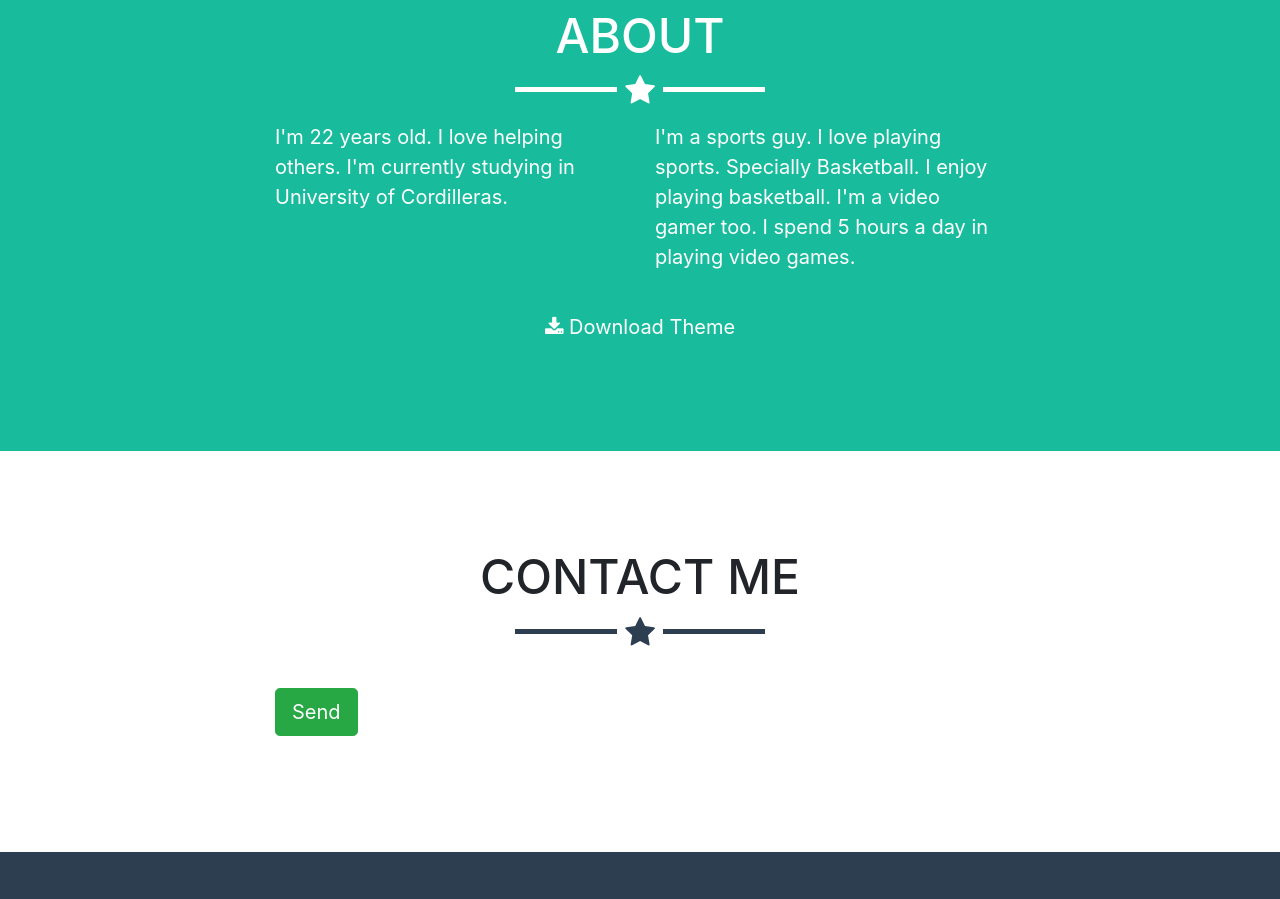
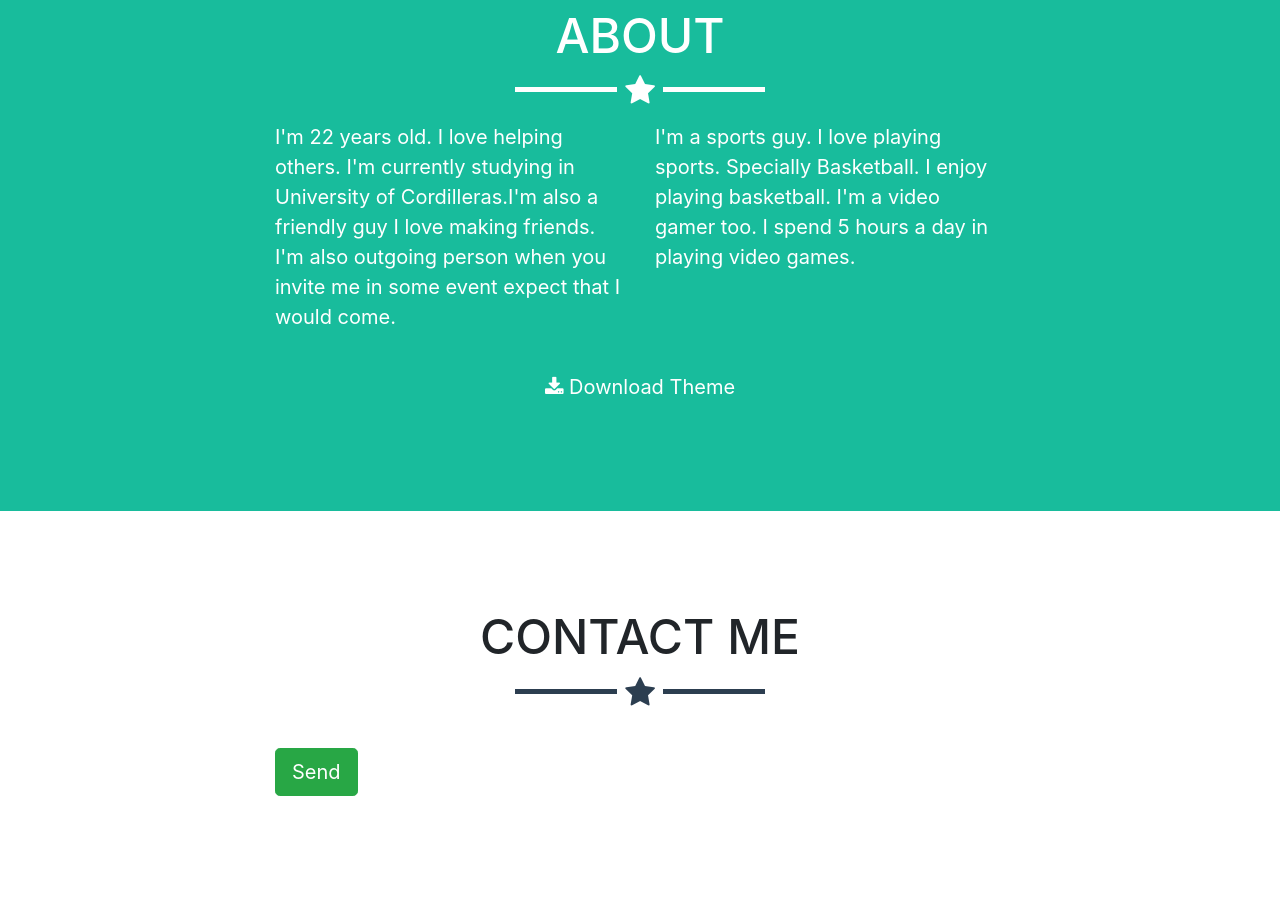
Before and after one commit to Jagermeister95/Joaojaquias.github.io, a website with bundled scripts: page index.html in a window 1280 px wide. Shown: the part 1780-2679 px from the top of the page. Built offline with nearby package versions, Linux system fonts and the light colour scheme; a script that the page names is missing.

Commit message:
Update index.html

```diff
--- a/index.html
+++ b/index.html
@@ -88,7 +88,7 @@
         <hr class="star-light">
         <div class="row">
           <div class="col-lg-4 ml-auto">
-            <p>I'm 22 years old. I love helping others. I'm currently studying in University of Cordilleras.</p>
+            <p>I'm 22 years old. I love helping others. I'm currently studying in University of Cordilleras.I'm also a friendly guy I love making friends. I'm also outgoing person when you invite me in some event expect that I would come.</p>
           </div>
           <div class="col-lg-4 mr-auto">
             <p>I'm a sports guy. I love playing sports. Specially Basketball. I enjoy playing basketball. I'm a video gamer too. I spend 5 hours a day in playing video games.</p>
```
